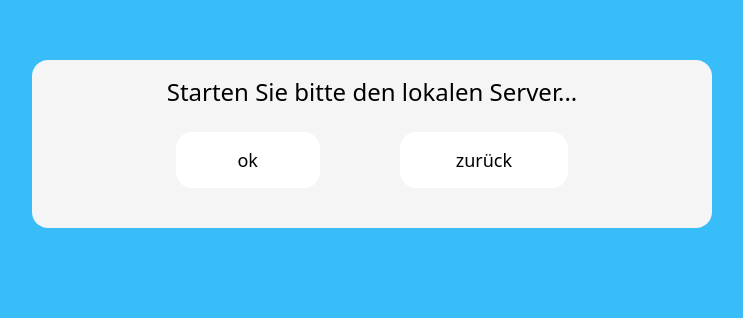
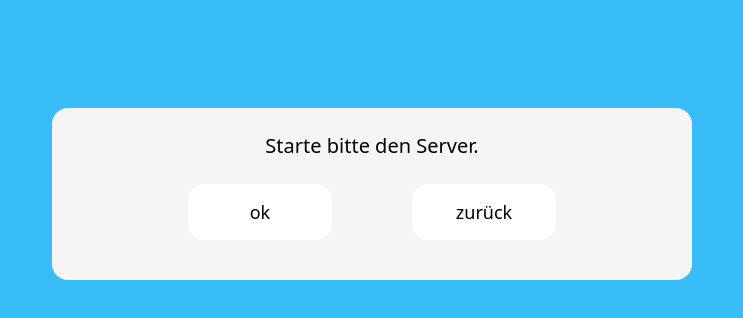
Before and after one commit to htw-student-83/CBM_System, a React (Create React App) app in the folder implementation/frontend/: page /cashbox/serverArt/lokal in a window 1280 px wide. Shown: the part 180-498 px from the top of the page, without its empty margins (268-1011 px from the left). Built offline with nearby package versions, Linux system fonts and the light colour scheme.

Commit message:
updated the component ServerIsDown for an evaluation between local and remote server

```diff
--- a/implementation/frontend/src/components/Lokal_Connection.js
+++ b/implementation/frontend/src/components/Lokal_Connection.js
@@ -5,8 +5,8 @@ const Lokal_Connection = () => {
 
     const location = useLocation();
     const localAddress = location.state?.message;
+    const navigate = useNavigate();
 
-    const navigate = useNavigate();
     const goToServer_Connection = () =>{
         navigate('/cashbox/serverArt/');
     }
@@ -20,7 +20,7 @@ const Lokal_Connection = () => {
                    }
                })
                .catch((error) => {
-                   navigate('/cashbox/serverFail');
+                   navigate('/cashbox/serverFail',{ state: { message: localAddress }});
                });
         } catch (error) {
             console.error(error);
@@ -29,15 +29,15 @@ const Lokal_Connection = () => {
 
     return(
         <div className="bg-sky-400 h-dvh w-auto">
-            <div className="py-60">
-                <div className="bg-neutral-100 mx-4 border-amber-800 ml-auto mr-auto rounded-2xl p-4 w-fit pl-6 pr-6">
-                    <h1 className="text-2xl text-center">Starten Sie bitte den lokalen Server...</h1>
+            <div className="py-72">
+                <div className="bg-neutral-100 mx-4 border-amber-800 ml-auto mr-auto rounded-2xl pt-6 p-4 w-fit">
+                    <h1 className="text-xl text-center">Starte bitte den Server.</h1>
                     <div className="flex flex-grow mx-20">
-                        <button id='ok' className="bg-white text-lg rounded-2xl p-2 mx-10 my-6 h-14 w-60 hover:bg-emerald-200 border-b-emerald-200"
+                        <button id='ok' className="bg-white text-lg rounded-2xl p-2 mx-10 my-6 h-14 w-36 hover:bg-emerald-200 border-b-emerald-200"
                            onClick={checkLokalerServer}
                         >ok
                         </button>
-                        <button className="bg-white text-lg rounded-2xl p-2 mx-10 my-6 h-14 w-3/5 hover:bg-neutral-200 border-b-emerald-200"
+                        <button className="bg-white text-lg rounded-2xl p-2 mx-10 my-6 h-14 w-36 hover:bg-neutral-200 border-b-emerald-200"
                             onClick={() => {
                                goToServer_Connection();
                             }}
--- a/implementation/frontend/src/components/ServerIsDown.js
+++ b/implementation/frontend/src/components/ServerIsDown.js
@@ -1,29 +1,25 @@
 import {useLocation, useNavigate} from "react-router-dom";
 import CrySmily from "../pictures/saidEmoji.jpg";
-import React, {useEffect, useState} from "react";
+import React, {useState} from "react";
 import {connectToTCPServer} from "./Frontend_RemoteServerVerbindung";
 
 const ServerDown = () => {
 
     const navigate = useNavigate();
     const location = useLocation();
-
     // State für IP-Adresse
-    const [ip, setIp] = useState("");
-
-    useEffect(() => {
-        const ipServer = location.state?.message;
-        if (ipServer) {
-            setIp(ipServer);
-        }
-    }, [location.state]);
+    const [server, setServer] = useState(location.state?.message);
 
     const goToServer_Connection = () =>{
         navigate('/cashbox/serverArt/');
     }
 
     const connectToRemoteServer = () =>{
-        connectToTCPServer(ip, navigate);
+        if(server === "localhost"){
+            console.log("Der locale Server wird angesprochen.");
+        }else{
+            connectToTCPServer(server, navigate);
+        }
     }
 
     return(
```
